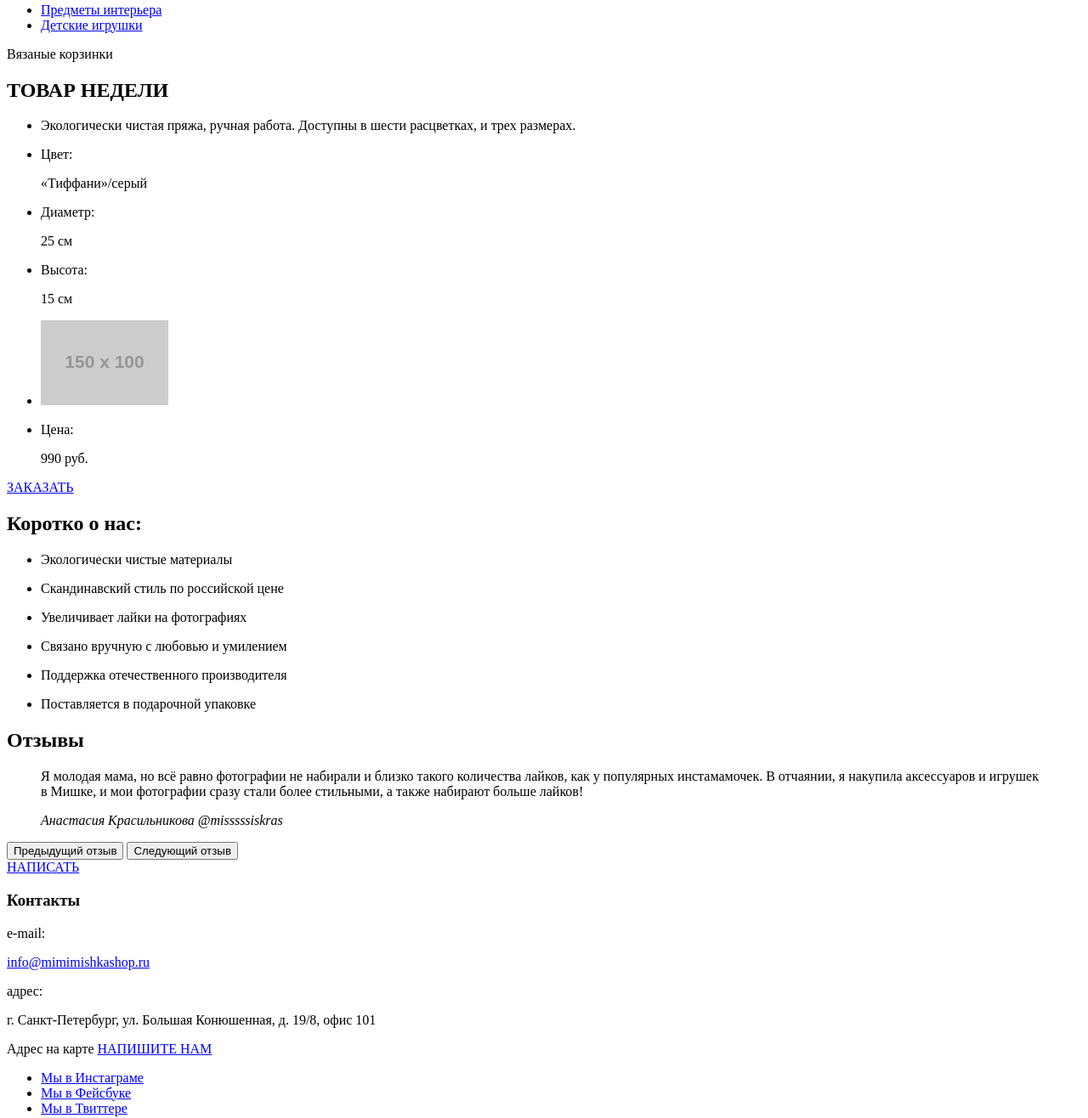
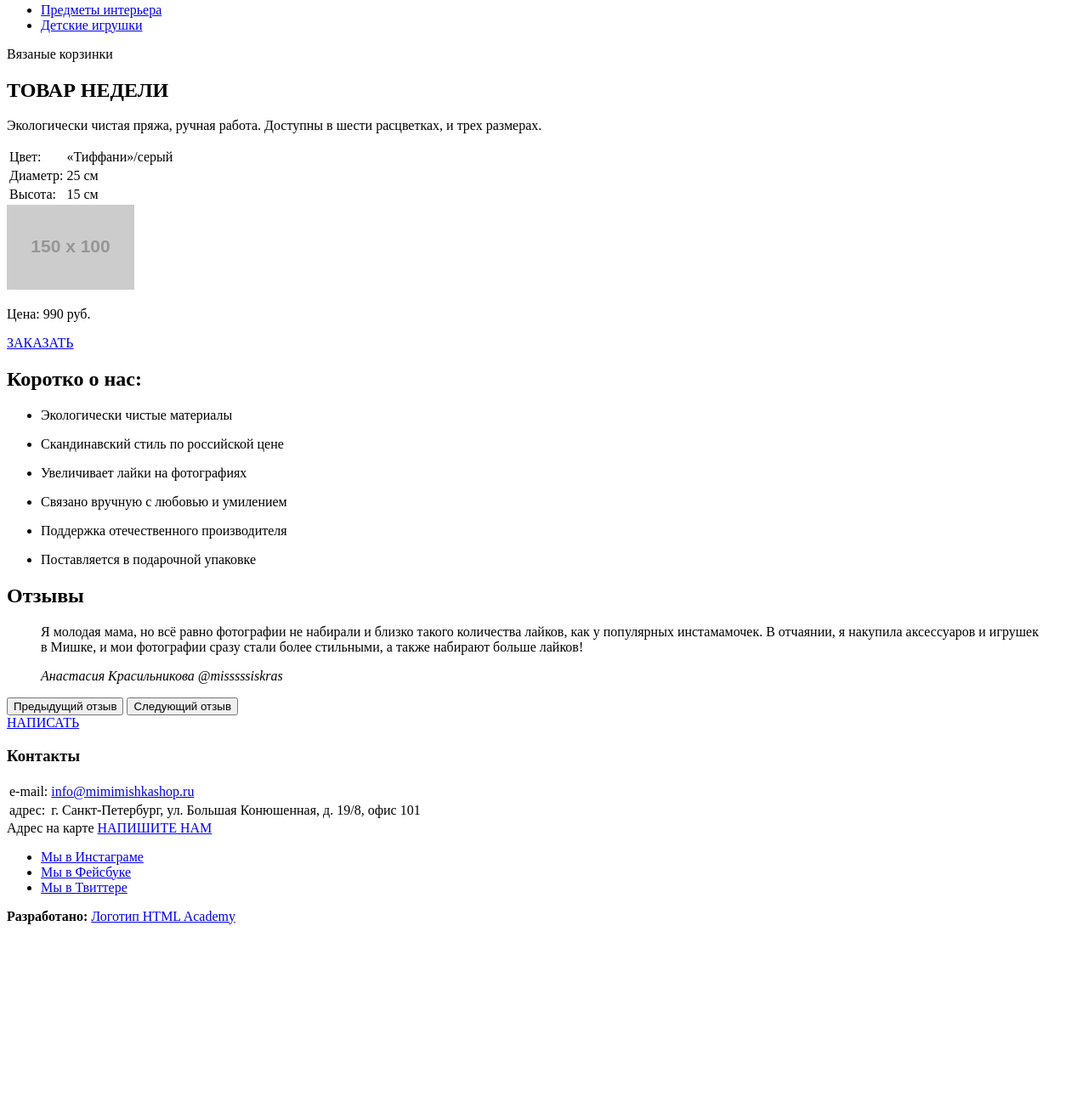
Before and after one commit to SatellTan/852957-mishka, a website: page source/index.html in a window 1280 px wide. Shown: the part 370-1686 px from the top of the page at 85% size. After the commit the page ends 1466 px from the top, so only its background shows below. Drawn offline with Linux system fonts and the light colour scheme; placeholder pictures from the web are drawn by us.

Commit message:
Исправляет замечания по базовой разметке

```diff
--- a/source/index.html
+++ b/source/index.html
@@ -12,7 +12,7 @@
       </a>
       <nav class="main-nav">
         <button class="main-nav__toggle" type="button">Открыть меню</button>
-        <div class="main-nav__wrapper">
+        <div class="wrapper">
           <ul class="main-nav__list site-list">
             <li class="site-list__item">
               <a href="catalog.html">Каталог товаров</a>
@@ -35,6 +35,7 @@
 
     <main class="page-main">
       <article class="mishkashop">
+        <div class="wrapper">
           <h1 class="mishkashop__title">Милые штуки ручной работы для дома</h1>
           <img src="http://placehold.it/150x100" alt="Фотография c товарами">
           <div class="page-main__group group">
@@ -48,42 +49,38 @@
               </li>
             </ul>
           </div>
+        </div>
       </article>
 
       <section class="product-week">
-        <div class="product-week__wrapper">
+        <div class="wrapper">
           <p class="product-week__name">Вязаные корзинки</p>
           <h2 class="product-week__title">ТОВАР НЕДЕЛИ</h2>
-          <ul class="product-week__list">
-            <li class="product-week__item">
           <p class="product-week__description">Экологически чистая пряжа, ручная работа. Доступны в шести расцветках, и трех размерах.</p>
-            </li>
-            <li class="product-week__item">
-              <p class="product-week__field">Цвет:</p>
-              <p class="product-week__color">«Тиффани»/серый</p>
-            </li>
-            <li class="product-week__item">
-              <p class="product-week__field">Диаметр:</p>
-              <p class="product-week__diameter">25 см</p>
-            </li>
-            <li class="product-week__item">
-              <p class="product-week__field">Высота:</p>
-              <p class="product-week__height">15 см</p>
-            </li>
-            <li class="product-week__item">
+          <table class="product-week__list">
+            <tr>
+              <td class="product-week__field">Цвет:</td>
+              <td class="product-week__value">«Тиффани»/серый</td>
+            </tr>
+            <tr>
+              <td class="product-week__field">Диаметр:</td>
+              <td class="product-week__value">25 см</td>
+            </tr>
+            <tr>
+              <td class="product-week__field">Высота:</td>
+              <td class="product-week__value">15 см</td>
+            </tr>
+          </table>
+          <div class="product-week__photo">
             <img src="http://placehold.it/150x100" alt="Фотография товара недели">
-            </li>
-            <li class="product-week__item product-week__item--price">
-              <p class="product-week__field">Цена:</p>
-              <p class="product-week__price">990 руб.</p>
-            </li>
-          </ul>
+          </div>
+          <p class="product-week__price">Цена: 990 руб.</p>
           <a class="product-week__order button" href="#">ЗАКАЗАТЬ</a>
         </div>
       </section>
 
       <section class="advantages">
-        <div class="advantages__wrapper">
+        <div class="wrapper">
           <h2 class="advantages__title">Коротко о нас:</h2>
           <ul class="advantages__list">
             <li class="advantages__item advantages__item--ecology">
@@ -109,7 +106,7 @@
       </section>
 
       <section class="reviews">
-        <div class="reviews__wrapper slider">
+        <div class="wrapper slider">
           <h2 class="reviews__title">Отзывы</h2>
           <div class="reviews__list  slider__list">
             <blockquote class="reviews__item  slider__item">
@@ -122,19 +119,31 @@
           <a class="reviews__write button" href="#">НАПИСАТЬ</a>
         </div>
       </section>
+
+      <section class="contacts">
+        <div class="wrapper slider">
+          <h3 class="contacts__title">Контакты</h3>
+
+          <table class="contacts__list">
+            <tr>
+              <td class="contacts__field">e-mail:</td>
+              <td class="contacts__value">
+                <a href="mailto:info@mimimishkashop.ru">info@mimimishkashop.ru</a>
+              </td>
+            </tr>
+            <tr>
+              <td class="contacts__field">адрес:</td>
+              <td class="contacts__value">г. Санкт-Петербург, ул. Большая Конюшенная, д. 19/8, офис 101</td>
+            </tr>
+          </table>
+          <span>Адрес на карте</span>
+          <a class="contacts__write-us button" href="mailto:info@mimimishkashop.ru">НАПИШИТЕ НАМ</a>
+        </div>
+      </section>
     </main>
 
     <footer class="page-footer">
-      <div class="page-footer__wrapper">
-        <div class="page-footer__contacts contacts">
-          <h3 class="contacts__title">Контакты</h3>
-          <p class="contacts__email-field">e-mail:</p>
-          <a class="contacts__email-value" href="info@mimimishkashop.ru">info@mimimishkashop.ru</a>
-          <p class="contacts__address-field">адрес:</p>
-          <p class="contacts__address-value">г. Санкт-Петербург, ул. Большая Конюшенная, д. 19/8, офис 101</p>
-          <span>Адрес на карте</span>
-          <a class="contacts__write-us button" href="info@mimimishkashop.ru">НАПИШИТЕ НАМ</a>
-        </div>
+      <div class="wrapper">
         <div class="page-footer__social social">
           <ul class="social__list">
             <li class="social__item">
```
Also changed, not shown: source/catalog.html (+14 -36 lines), source/form.html (+5 -3 lines). Lines whose indentation alone changed are shown as unchanged.
